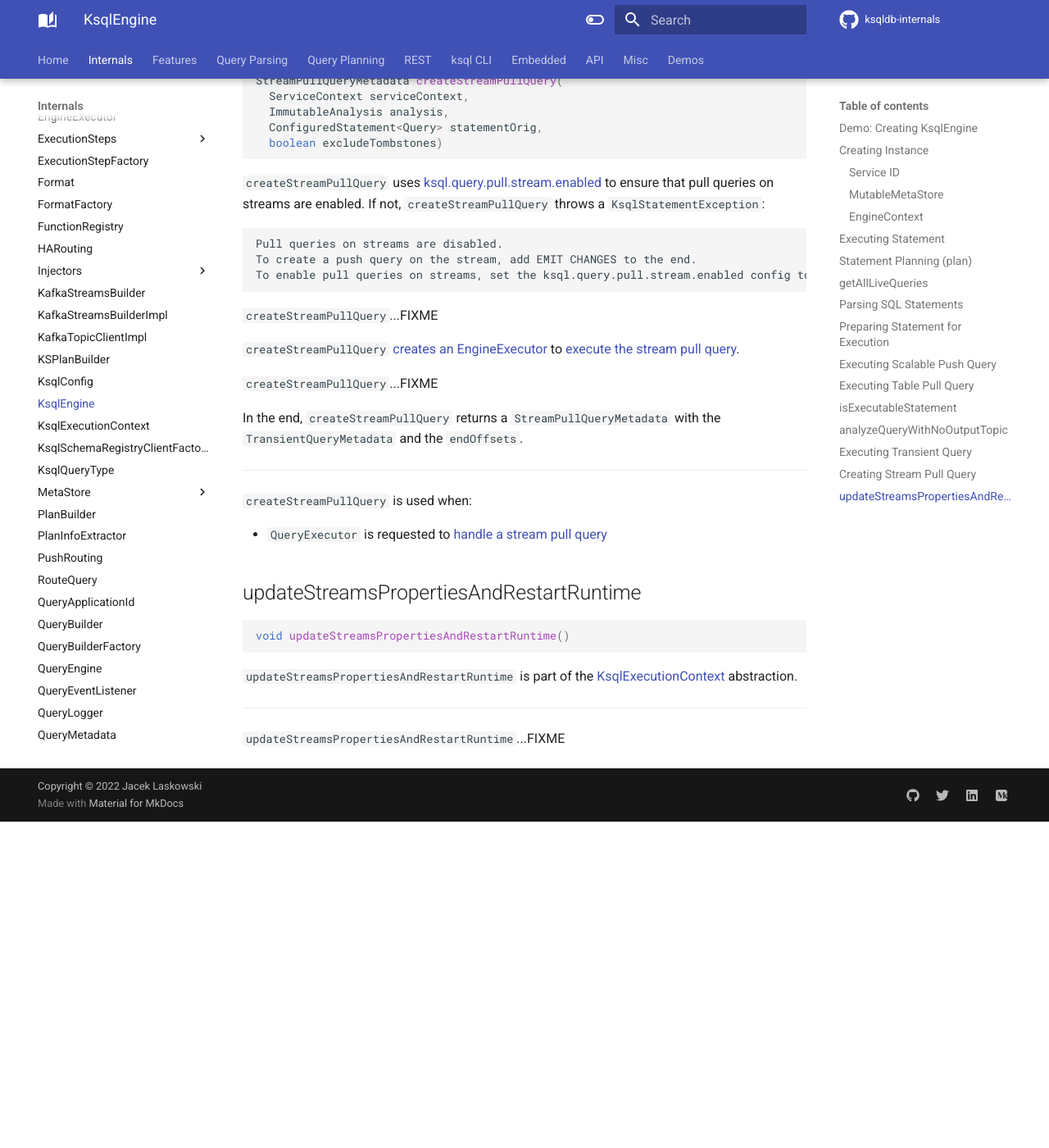
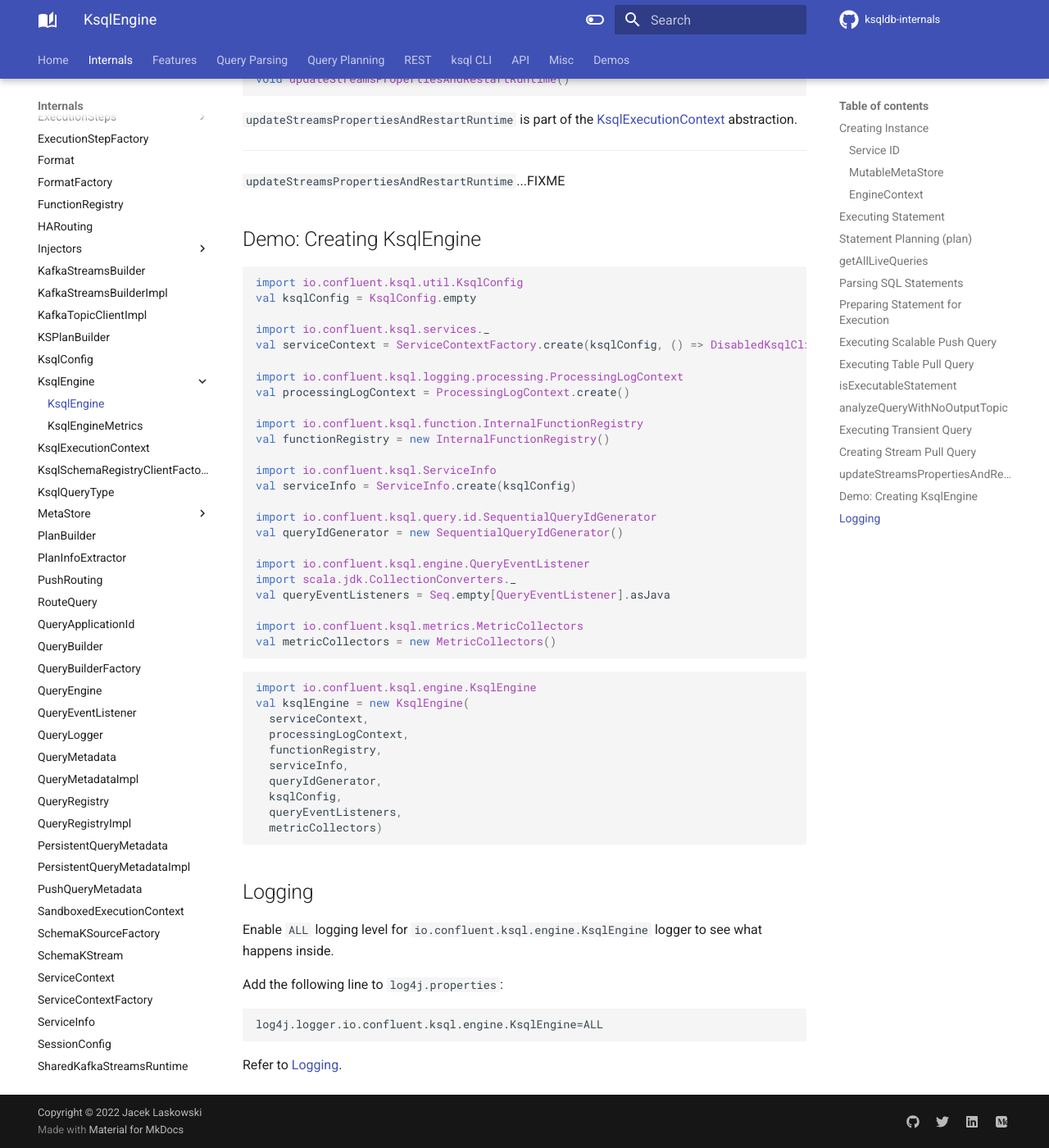
Before and after one commit to japila-books/ksqldb-internals, an MkDocs documentation site: the page built from docs/KsqlEngine.md, in a window 1280 px wide and 1400 px high, scrolled down 5388 px. Shown: the whole window at 82% size. Built offline with MkDocs 1.6.1 and Material for MkDocs 9.7.7, drawn with Linux system fonts in a browser that asks for light colours; comment, search, counter and statistics services are not loaded; before the commit the page ends 6390 px from its top, so only the background shows below that; some of the changed text lies outside the part shown.

Commit message:
Embedded Execution Mode

````diff
--- a/docs/KsqlEngine.md
+++ b/docs/KsqlEngine.md
@@ -1,59 +1,17 @@
 # KsqlEngine
 
 `KsqlEngine` is a facade of [EngineContext](#primaryContext).
-
-## Demo: Creating KsqlEngine
-
-```scala
-import io.confluent.ksql.util.KsqlConfig
-val ksqlConfig = KsqlConfig.empty
-
-import io.confluent.ksql.services._
-val serviceContext = ServiceContextFactory.create(ksqlConfig, () => DisabledKsqlClient.instance)
-
-import io.confluent.ksql.logging.processing.ProcessingLogContext
-val processingLogContext = ProcessingLogContext.create()
-
-import io.confluent.ksql.function.InternalFunctionRegistry
-val functionRegistry = new InternalFunctionRegistry()
-
-import io.confluent.ksql.ServiceInfo
-val serviceInfo = ServiceInfo.create(ksqlConfig)
-
-import io.confluent.ksql.query.id.SequentialQueryIdGenerator
-val queryIdGenerator = new SequentialQueryIdGenerator()
-
-import io.confluent.ksql.engine.QueryEventListener
-import scala.jdk.CollectionConverters._
-val queryEventListeners = Seq.empty[QueryEventListener].asJava
-
-import io.confluent.ksql.metrics.MetricCollectors
-val metricCollectors = new MetricCollectors()
-```
-
-```scala
-import io.confluent.ksql.engine.KsqlEngine
-val ksqlEngine = new KsqlEngine(
-  serviceContext,
-  processingLogContext,
-  functionRegistry,
-  serviceInfo,
-  queryIdGenerator,
-  ksqlConfig,
-  queryEventListeners,
-  metricCollectors)
-```
 
 ## Creating Instance
 
 `KsqlEngine` takes the following to be created:
 
-* <span id="serviceContext"> ServiceContext
-* <span id="processingLogContext"> ProcessingLogContext
+* <span id="serviceContext"> [ServiceContext](ServiceContext.md)
+* <span id="processingLogContext"> [ProcessingLogContext](rest/ProcessingLogContext.md)
 * [Service ID](#serviceId)
 * [MutableMetaStore](#metaStore)
-* <span id="engineMetricsFactory"> `Function<KsqlEngine, KsqlEngineMetrics>`
-* <span id="queryIdGenerator"> QueryIdGenerator
+* <span id="engineMetricsFactory"> Function to create a [KsqlEngineMetrics](KsqlEngineMetrics.md) for this `KsqlEngine`
+* <span id="queryIdGenerator"> `QueryIdGenerator`
 * <span id="ksqlConfig"> [KsqlConfig](KsqlConfig.md)
 * <span id="queryEventListeners"> `QueryEventListener`s
 
@@ -63,9 +21,14 @@ val ksqlEngine = new KsqlEngine(
 * `KsqlRestApplication` is requested to [buildApplication](rest/KsqlRestApplication.md#buildApplication)
 * `StandaloneExecutorFactory` is requested to [create](rest/StandaloneExecutorFactory.md#create)
 
-### <span id="serviceId"> Service ID
+### <span id="serviceId"><span id="getServiceId"> Service ID
 
 `KsqlEngine` can be given a **Service ID** when [created](#creating-instance). Unless defined, the Service ID is from [ServiceInfo](ServiceInfo.md#serviceId) based on [ksql.service.id](KsqlConfig.md#KSQL_SERVICE_ID_CONFIG) configuration property.
+
+The service ID is used (via `getServiceId` getter) to create the following:
+
+* [KsqlEngineMetrics](KsqlEngineMetrics.md#newCustomMetricsTags)
+* [KsqlRestApplication](rest/KsqlRestApplication.md#buildApplication)
 
 ### <span id="metaStore"> MutableMetaStore
 
@@ -279,3 +242,57 @@ void updateStreamsPropertiesAndRestartRuntime()
 ---
 
 `updateStreamsPropertiesAndRestartRuntime`...FIXME
+
+## Demo: Creating KsqlEngine
+
+```scala
+import io.confluent.ksql.util.KsqlConfig
+val ksqlConfig = KsqlConfig.empty
+
+import io.confluent.ksql.services._
+val serviceContext = ServiceContextFactory.create(ksqlConfig, () => DisabledKsqlClient.instance)
+
+import io.confluent.ksql.logging.processing.ProcessingLogContext
+val processingLogContext = ProcessingLogContext.create()
+
+import io.confluent.ksql.function.InternalFunctionRegistry
+val functionRegistry = new InternalFunctionRegistry()
+
+import io.confluent.ksql.ServiceInfo
+val serviceInfo = ServiceInfo.create(ksqlConfig)
+
+import io.confluent.ksql.query.id.SequentialQueryIdGenerator
+val queryIdGenerator = new SequentialQueryIdGenerator()
+
+import io.confluent.ksql.engine.QueryEventListener
+import scala.jdk.CollectionConverters._
+val queryEventListeners = Seq.empty[QueryEventListener].asJava
+
+import io.confluent.ksql.metrics.MetricCollectors
+val metricCollectors = new MetricCollectors()
+```
+
+```scala
+import io.confluent.ksql.engine.KsqlEngine
+val ksqlEngine = new KsqlEngine(
+  serviceContext,
+  processingLogContext,
+  functionRegistry,
+  serviceInfo,
+  queryIdGenerator,
+  ksqlConfig,
+  queryEventListeners,
+  metricCollectors)
+```
+
+## Logging
+
+Enable `ALL` logging level for `io.confluent.ksql.engine.KsqlEngine` logger to see what happens inside.
+
+Add the following line to `log4j.properties`:
+
+```text
+log4j.logger.io.confluent.ksql.engine.KsqlEngine=ALL
+```
+
+Refer to [Logging](logging.md).
--- a/docs/embedded/KsqlContext.md
+++ b/docs/embedded/KsqlContext.md
@@ -1,4 +1,77 @@
 # KsqlContext
+
+`KsqlContext` is part of [ksqlDB embedded mode](index.md) for developers to use the [ksqlDB engine](#ksqlEngine) embedded in their applications to [execute ksql statements](#sql).
+
+## Creating Instance
+
+`KsqlContext` takes the following to be created:
+
+* <span id="serviceContext"> [ServiceContext](../ServiceContext.md)
+* <span id="ksqlConfig"> [KsqlConfig](../KsqlConfig.md)
+* <span id="ksqlEngine"> [KsqlEngine](../KsqlEngine.md)
+* <span id="injectorFactory"> [DEFAULT injectors](../Injectors.md#DEFAULT)
+
+`KsqlContext` is created using [create](#create) utility.
+
+## <span id="create"> Creating KsqlContext
+
+```java
+KsqlContext create(
+  KsqlConfig ksqlConfig,
+  ProcessingLogContext processingLogContext)
+```
+
+`create` [creates a ServiceContext](../ServiceContextFactory.md#create) (with the given [KsqlConfig](../KsqlConfig.md)).
+
+`create` [creates a UserFunctionLoader](../UserFunctionLoader.md#newInstance) to [load UDFs](../UserFunctionLoader.md#load).
+
+`create` [creates a ServiceInfo](../ServiceInfo.md#create).
+
+`create` creates a [KsqlEngine](../KsqlEngine.md) (with a new `SequentialQueryIdGenerator`).
+
+In the end, `create` creates a [KsqlContext](#creating-instance) (with the [DEFAULT injectors](../Injectors.md#DEFAULT)).
+
+## <span id="sql"> Executing SQL Text
+
+```java
+List<QueryMetadata> sql(
+  String sql) // (1)!
+List<QueryMetadata> sql(
+  String sql,
+  Map<String, ?> overriddenProperties)
+```
+
+1. Uses an empty `overriddenProperties` collection
+
+`sql` requests the [KsqlEngine](#ksqlEngine) to [parse](../KsqlEngine.md#parse) the sql (into a collection of prepared statements).
+
+`sql` requests the [KsqlEngine](#ksqlEngine) to [create a sandbox](../KsqlEngine.md#createSandbox) to [execute](#execute) the statements within (one by one).
+
+`sql` [executes](#execute) the (prepared) statements (one by one).
+
+`sql` requests [persistent queries](../PersistentQueryMetadata.md) to [start](../QueryMetadata.md#start) (if there are any).
+
+`sql` prints out the following WARN message to the logs for all other non-persistent [queries](../QueryMetadata.md):
+
+```text
+Ignoring statement: [sql]
+Only CREATE statements can run in KSQL embedded mode.
+```
+
+In the end, `sql` returns all [queries](../QueryMetadata.md)s (persistent and non-persistent).
+
+### <span id="execute"> Executing Statement
+
+```java
+ExecuteResult execute(
+  KsqlExecutionContext executionContext,
+  ParsedStatement stmt,
+  KsqlConfig ksqlConfig,
+  Map<String, Object> mutableSessionPropertyOverrides,
+  Injector injector)
+```
+
+`execute`...FIXME
 
 ## Demo
 
@@ -21,48 +94,14 @@ val ksqlContext = KsqlContext.create(
   metricCollectors)
 ```
 
-## Creating Instance
+## Logging
 
-`KsqlContext` takes the following to be created:
+Enable `ALL` logging level for `io.confluent.ksql.embedded.KsqlContext` logger to see what happens inside.
 
-* <span id="serviceContext"> [ServiceContext](../ServiceContext.md)
-* <span id="ksqlConfig"> [KsqlConfig](../KsqlConfig.md)
-* <span id="ksqlEngine"> [KsqlEngine](../KsqlEngine.md)
-* <span id="injectorFactory"> [Injector](../Injector.md) Factory (`BiFunction<KsqlExecutionContext, ServiceContext, Injector>`)
+Add the following line to `log4j.properties`:
 
-`KsqlContext` is created using [create](#create) utility.
-
-### <span id="create"> Creating KsqlContext
-
-```java
-KsqlContext create(
-  KsqlConfig ksqlConfig,
-  ProcessingLogContext processingLogContext)
+```text
+log4j.logger.io.confluent.ksql.embedded.KsqlContext=ALL
 ```
 
-`create`...FIXME
-
-## <span id="sql"> Executing SQL Text
-
-```java
-List<QueryMetadata> sql(
-  String sql)
-List<QueryMetadata> sql(
-  String sql,
-  Map<String, ?> overriddenProperties)
-```
-
-`sql`...FIXME
-
-### <span id="execute"> Executing Statement
-
-```java
-ExecuteResult execute(
-  KsqlExecutionContext executionContext,
-  ParsedStatement stmt,
-  KsqlConfig ksqlConfig,
-  Map<String, Object> mutableSessionPropertyOverrides,
-  Injector injector)
-```
-
-`execute`...FIXME
+Refer to [Logging](../logging.md).
--- a/mkdocs.yml
+++ b/mkdocs.yml
@@ -135,7 +135,9 @@ nav:
     - KafkaTopicClientImpl: KafkaTopicClientImpl.md
     - KSPlanBuilder: KSPlanBuilder.md
     - KsqlConfig: KsqlConfig.md
-    - KsqlEngine: KsqlEngine.md
+    - KsqlEngine:
+      - KsqlEngine: KsqlEngine.md
+      - KsqlEngineMetrics: KsqlEngineMetrics.md
     - KsqlExecutionContext: KsqlExecutionContext.md
     - KsqlSchemaRegistryClientFactory: KsqlSchemaRegistryClientFactory.md
     - KsqlQueryType: KsqlQueryType.md
@@ -179,6 +181,9 @@ nav:
     - TypeRegistry: TypeRegistry.md
     - VersionCheckerAgent: VersionCheckerAgent.md
   - Features:
+    - Embedded Execution Mode:
+      - embedded/index.md
+      - KsqlContext: embedded/KsqlContext.md
     - Persistent Queries: persistent-queries.md
     - Processing Log: processing-log.md
     - Pull Queries: pull-queries.md
@@ -330,9 +335,6 @@ nav:
     - Ksql: cli/Ksql.md
     - KsqlClient: cli/KsqlClient.md
     - KsqlRestClient: cli/KsqlRestClient.md
-  - Embedded:
-    - EmbeddedKsql: embedded/EmbeddedKsql.md
-    - KsqlContext: embedded/KsqlContext.md
   - API:
     - Endpoints: api/Endpoints.md
     - Server: api/Server.md
````
Also changed, not shown: docs/Injectors.md (+3 -3 lines), docs/KsqlEngineMetrics.md (added, +3 -0 lines), docs/embedded/EmbeddedKsql.md (deleted, +0 -3 lines), docs/embedded/index.md (added, +6 -0 lines).
